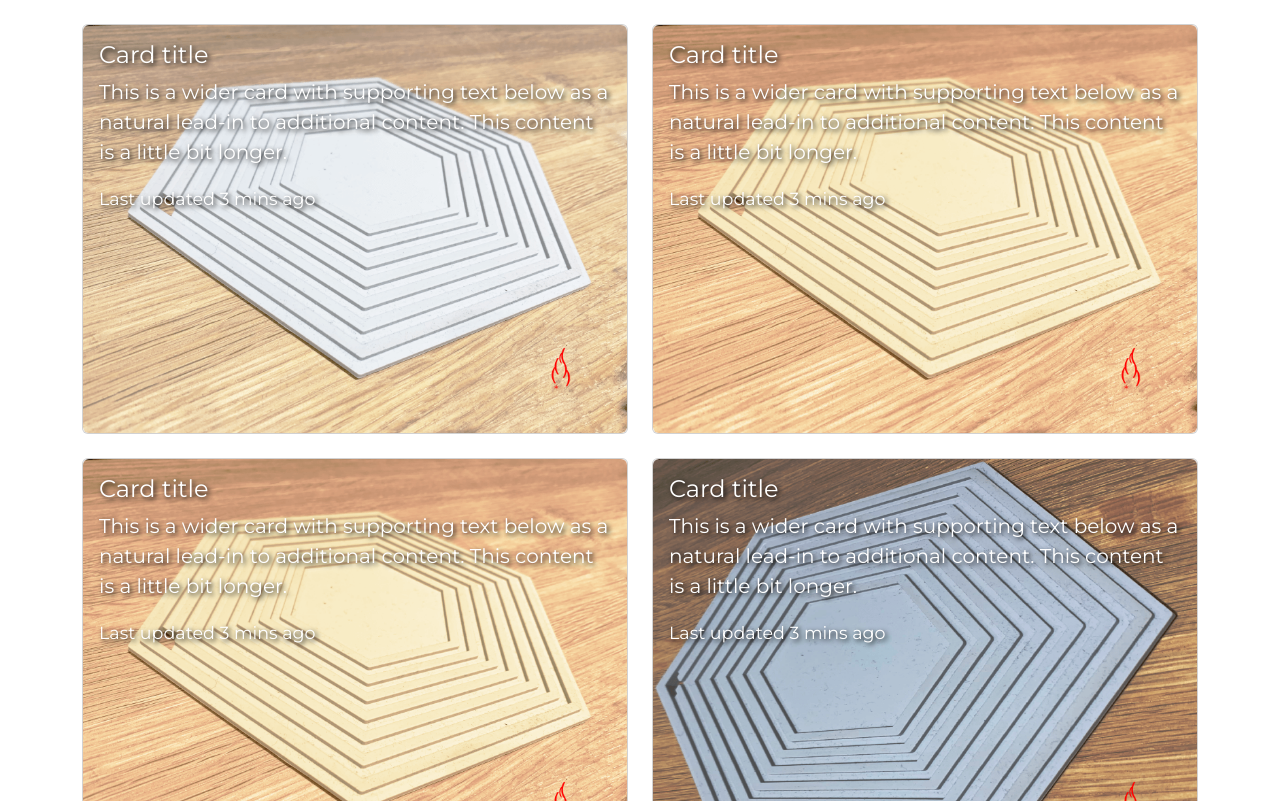
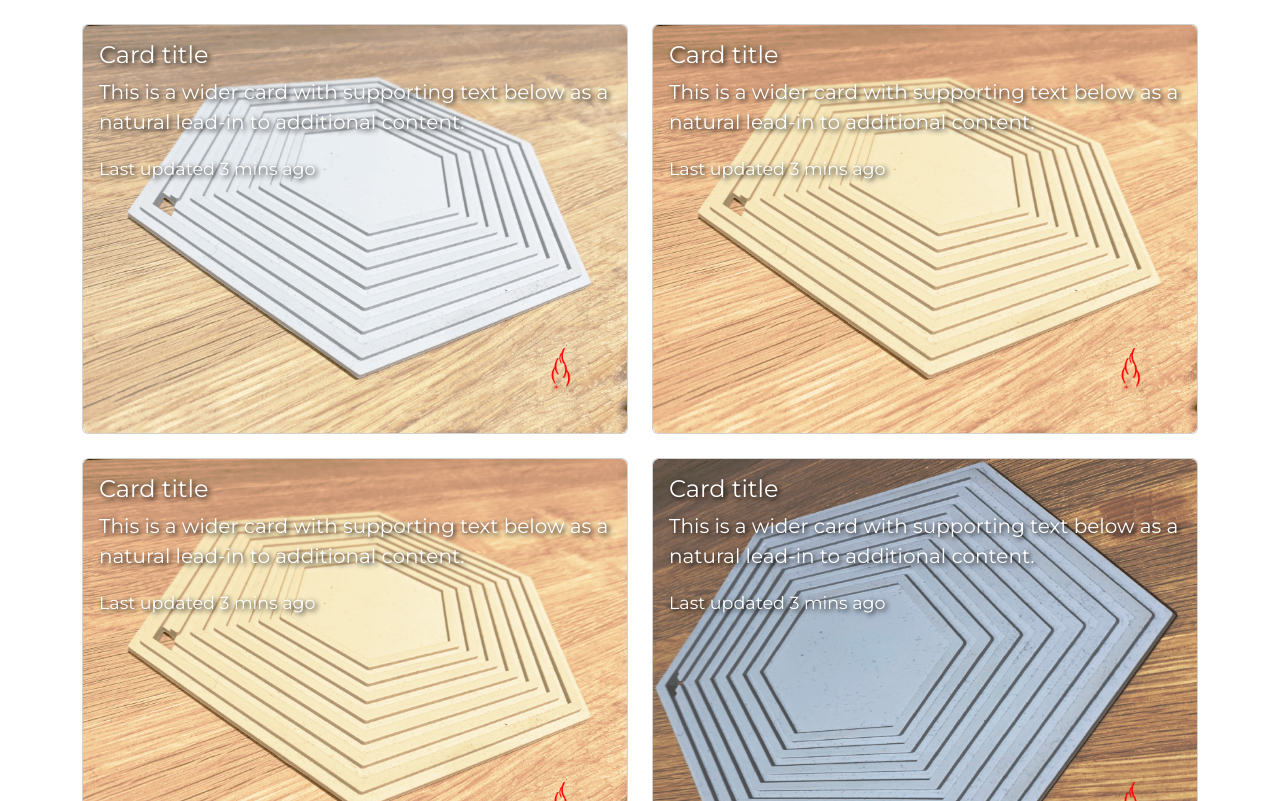
Before and after one commit to DarioDeLaFuente/dario-de-la-fuente-design-2-module-1, a website: page product-page.html in a window 1280 px wide. Shown: the part 507-1308 px from the top of the page. Drawn offline with nearby package versions, Linux system fonts and the light colour scheme.

Commit message:
Adding update to the Module Assignment 2: Photos and icons

```diff
--- a/product-page.html
+++ b/product-page.html
@@ -10,7 +10,7 @@
     <link rel="icon" type="image/ico" sizes="57x57" href="icon/danger16x16.ico">
     <link rel="icon" type="image/ico" sizes="60x60" href="icon/danger32x32.ico">
     <link rel="icon" type="image/ico" sizes="72x72" href="icon/danger.ico">
-    <title>D 2 M1</title>
+    <title>D 2 M2</title>
     <link rel="stylesheet" href="/dist/css/styles.css" />
   </head>
   <body>
@@ -52,7 +52,7 @@
                 <img src="/img/danger0.0.3.png" class="card-icon-overlay" alt="test">
                 <div class="card-img-overlay">
                   <h5 class="card-title text-highlight fs-4">Card title</h5>
-                  <p class="card-text text-highlight fs-5">This is a wider card with supporting text below as a natural lead-in to additional content. This content is a little bit longer.</p>
+                  <p class="card-text text-highlight fs-5">This is a wider card with supporting text below as a natural lead-in to additional content.</p>
                   <p class="card-text text-highlight fs-5"><small>Last updated 3 mins ago</small></p>
                 </div>
               </div>
@@ -63,7 +63,7 @@
                 <img src="/img/danger0.0.3.png" class="card-icon-overlay" alt="test">
                 <div class="card-img-overlay">
                   <h5 class="card-title text-highlight fs-4">Card title</h5>
-                  <p class="card-text text-highlight fs-5">This is a wider card with supporting text below as a natural lead-in to additional content. This content is a little bit longer.</p>
+                  <p class="card-text text-highlight fs-5">This is a wider card with supporting text below as a natural lead-in to additional content.</p>
                   <p class="card-text text-highlight fs-5"><small>Last updated 3 mins ago</small></p>
                 </div>
               </div>
@@ -74,7 +74,7 @@
                 <img src="/img/danger0.0.3.png" class="card-icon-overlay" alt="test">
                 <div class="card-img-overlay">
                   <h5 class="card-title text-highlight fs-4">Card title</h5>
-                  <p class="card-text text-highlight fs-5">This is a wider card with supporting text below as a natural lead-in to additional content. This content is a little bit longer.</p>
+                  <p class="card-text text-highlight fs-5">This is a wider card with supporting text below as a natural lead-in to additional content.</p>
                   <p class="card-text text-highlight fs-5"><small>Last updated 3 mins ago</small></p>
                 </div>
               </div>
@@ -85,7 +85,7 @@
                 <img src="/img/danger0.0.3.png" class="card-icon-overlay" alt="test">
                 <div class="card-img-overlay">
                   <h5 class="card-title text-highlight  fs-4">Card title</h5>
-                  <p class="card-text text-highlight fs-5">This is a wider card with supporting text below as a natural lead-in to additional content. This content is a little bit longer.</p>
+                  <p class="card-text text-highlight fs-5">This is a wider card with supporting text below as a natural lead-in to additional content.</p>
                   <p class="card-text text-highlight  fs-5"><small>Last updated 3 mins ago</small></p>
                 </div>
               </div>
```
